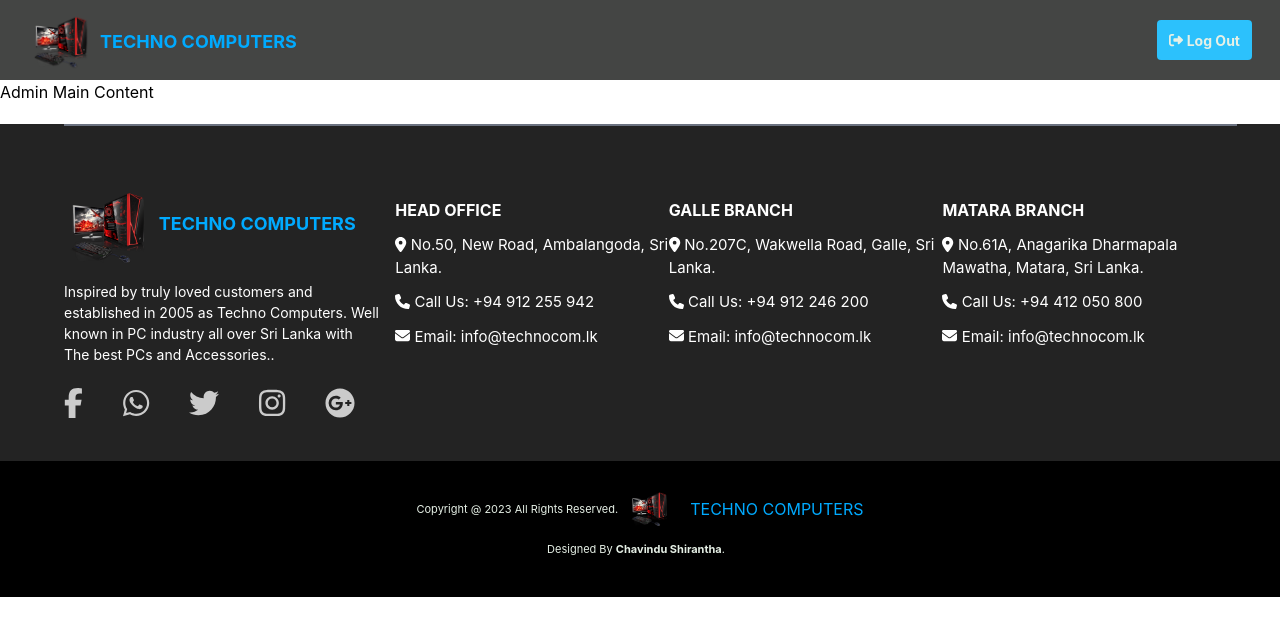
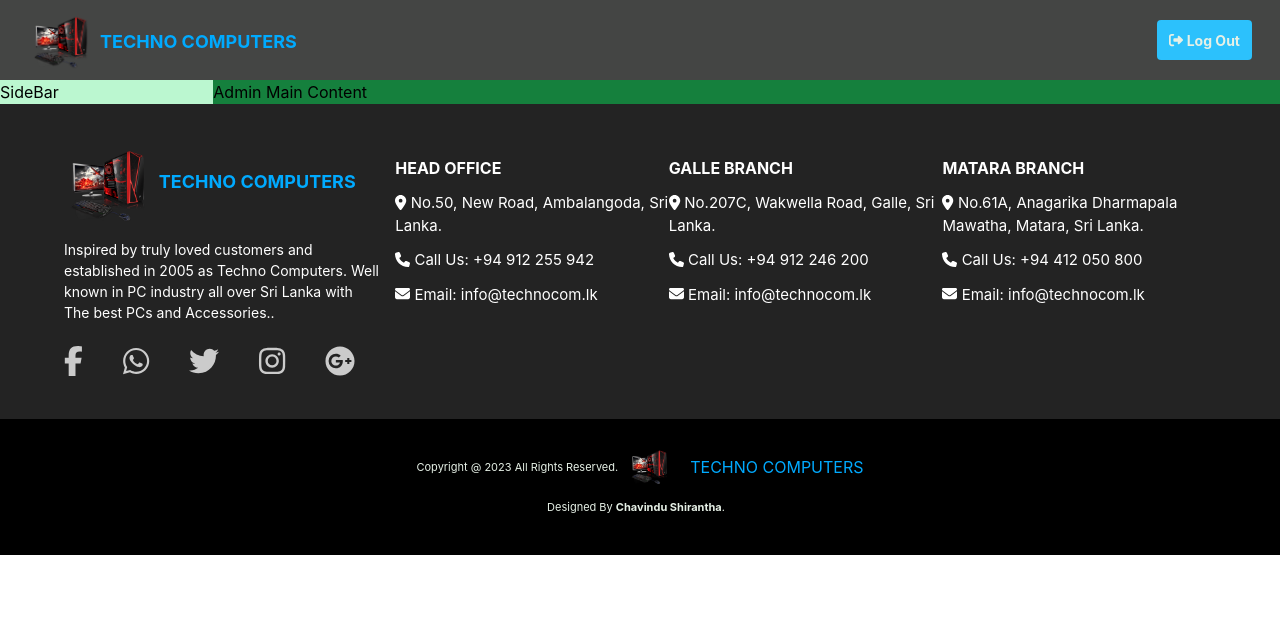
Before and after one commit to ChavinduShirantha/RAD-Course-Work, a React (Create React App) app in the folder client/: page /admin in a window 1280 px wide. Shown: the top 636 px of the page. Built offline with nearby package versions, Linux system fonts and the light colour scheme.

Commit message:
Started to Create Admin Page

```diff
--- a/client/src/view/adminPages/AdminFooter/AdminFooter.tsx
+++ b/client/src/view/adminPages/AdminFooter/AdminFooter.tsx
@@ -9,8 +9,6 @@
     render() {
         return (
             <div className="justify-center bg-[#232323]">
-                <div
-                    className="ml-16 mr-16 flex items-center border-gray-500 justify-center w-11/12 mt-5 mb-5 border border-t"></div>
                 <div className="pl-16 pr-16 flex flex-row">
                     <div className="basis-1/4 pt-10">
                         <Link to="/">
--- a/client/src/view/adminPages/AdminMainContent/AdminMainContent.tsx
+++ b/client/src/view/adminPages/AdminMainContent/AdminMainContent.tsx
@@ -1,14 +1,20 @@
 import {Component} from "react";
 import {Route, Routes} from "react-router-dom";
 import {AdminHome} from "../AdminHome/AdminHome";
+import {AdminSideBar} from "../AdminSideBar/AdminSideBar";
 
 export class AdminMainContent extends Component {
     render() {
         return (
-            <div className="mx-auto">
-                <Routes>
-                    <Route path="/" Component={AdminHome}></Route>
-                </Routes>
+            <div className="flex flex-row mb-0">
+                <div className="flex basis-1/6 bg-green-200 ">
+                    <AdminSideBar/>
+                </div>
+                <div className="flex basis-5/6 bg-green-700">
+                    <Routes>
+                        <Route path="/" Component={AdminHome}></Route>
+                    </Routes>
+                </div>
             </div>
         );
     }
--- /dev/null
+++ b/client/src/view/adminPages/AdminSideBar/AdminSideBar.tsx
@@ -0,0 +1,11 @@
+import {Component} from "react";
+
+export class AdminSideBar extends Component {
+    render() {
+        return (
+            <div>
+                <h1>SideBar</h1>
+            </div>
+        );
+    }
+}
```
